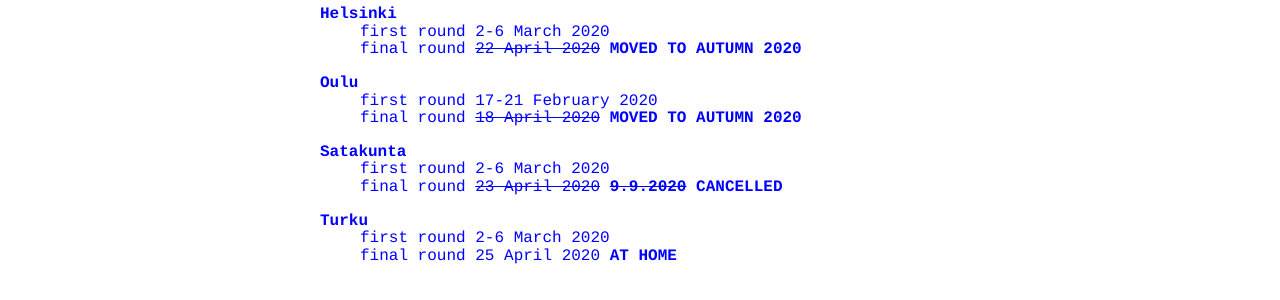
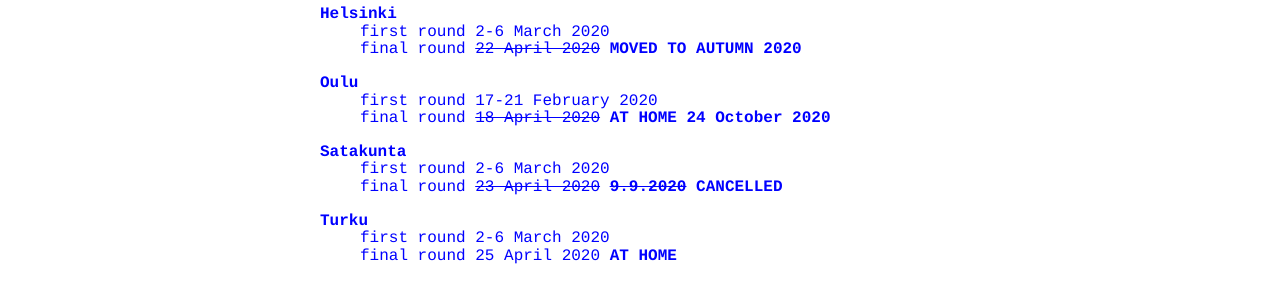
Before and after one commit to matematiikkakilpailut/matematiikkakilpailut.github.io, a Jekyll site: the page built from seiskat/en/index.html, in a window 1280 px wide. Shown: the part 423-723 px from the top of the page. Built offline with Jekyll 4.4.1, drawn with Linux system fonts in a browser that asks for light colours.

Commit message:
Update index.html
Oulun pvm

```diff
--- a/seiskat/en/index.html
+++ b/seiskat/en/index.html
@@ -20,7 +20,7 @@
   <dd>final round <strike>22 April 2020</strike><b> MOVED TO AUTUMN 2020</b></dd>
   <dt>Oulu</dt>
   <dd>first round 17-21 February 2020</dd>
-  <dd>final round <strike>18 April 2020</strike><b> MOVED TO AUTUMN 2020</b></dd>
+  <dd>final round <strike>18 April 2020</strike><b> AT HOME 24 October 2020</b></dd>
   <dt>Satakunta</dt>
   <dd>first round 2-6 March 2020</dd>
   <dd>final round <strike>23 April 2020</strike><b> <strike>9.9.2020</strike></b> <b> CANCELLED</b></dd>
```
